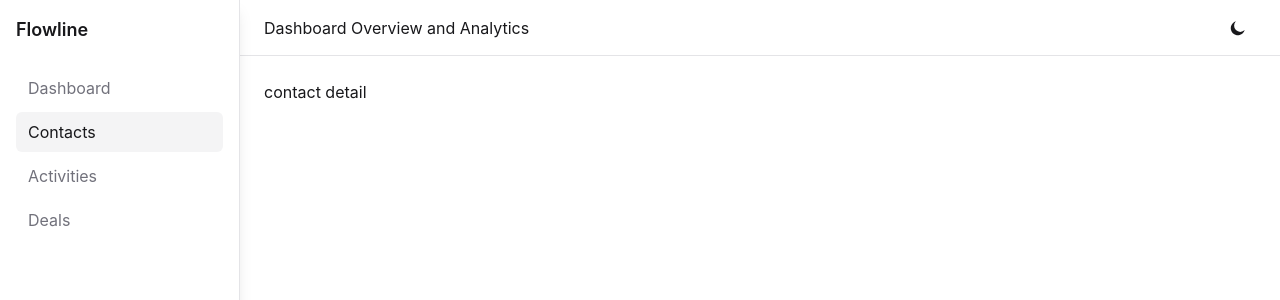
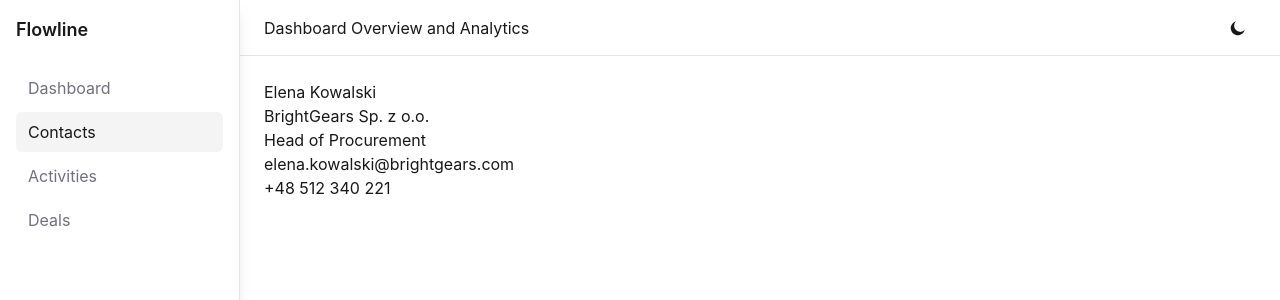
Before and after one commit to FiratCanTas/flowline, a React (Vite) app: page /contacts/1 in a window 1280 px wide. Shown: the top 300 px of the page. Built offline with nearby package versions, Linux system fonts and the light colour scheme.

Commit message:
feat: view contact details

```diff
--- a/src/pages/ContactDetail.jsx
+++ b/src/pages/ContactDetail.jsx
@@ -1,5 +1,33 @@
+import { useQuery } from '@tanstack/react-query';
+import { useParams } from 'react-router';
+import { getContacts } from '../features/contacts/api/contacts';
+
 const ContactDetail = () => {
-  return <>contact detail</>;
+  const { id: contactId } = useParams();
+
+  const { data, isLoading, error } = useQuery({
+    queryKey: ['contacts'],
+    queryFn: getContacts,
+  });
+
+  const contact = data?.find((contact) => contact.id === contactId);
+
+  if (isLoading) {
+    return <span>Loading...</span>;
+  } else if (error) {
+    return <span>{error.message}</span>;
+  } else if (!contact) return <p>The contact has not found.</p>;
+
+  const { name, company, position, email, phone } = contact;
+  return (
+    <div>
+      <p>{name}</p>
+      <p>{company}</p>
+      <p>{position}</p>
+      <p>{email}</p>
+      <p>{phone}</p>
+    </div>
+  );
 };
 
 export default ContactDetail;
```
